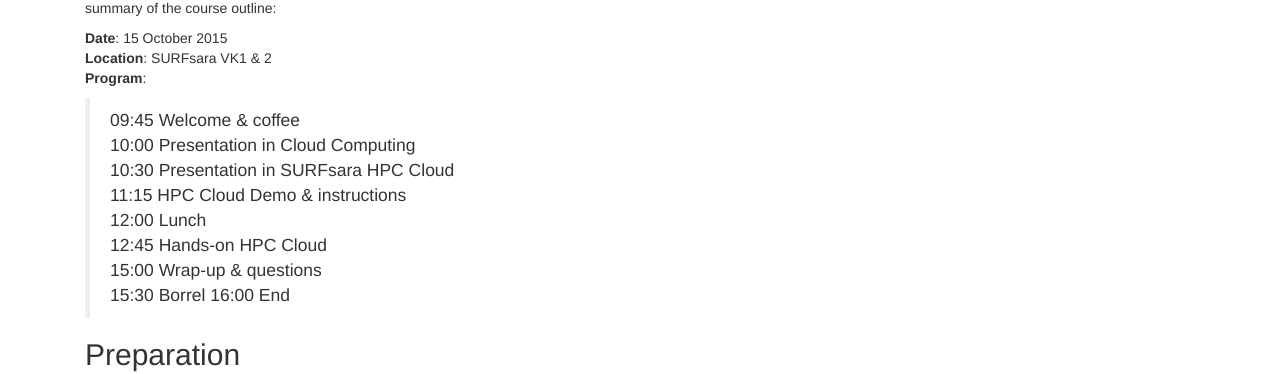
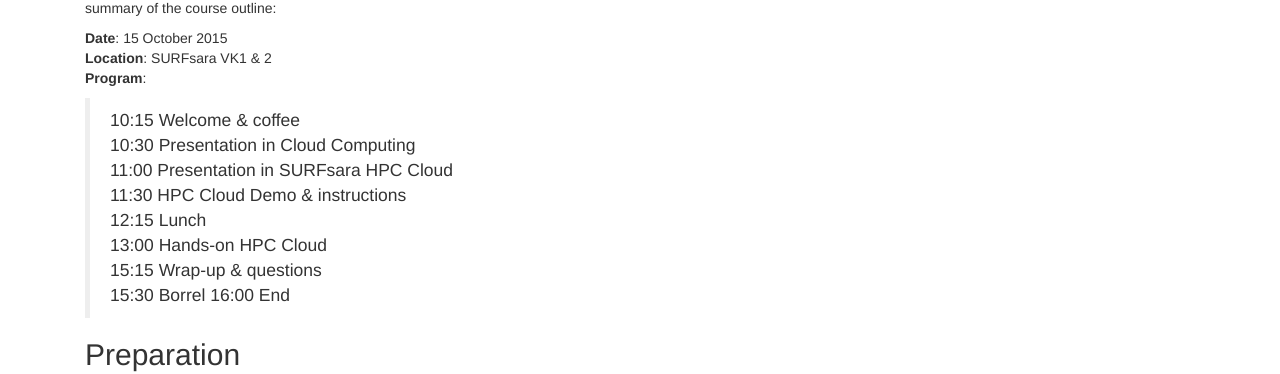
Before and after one commit to sara-nl/clouddocs, a Jekyll site: the page built from surfcursus-2015-Oct-15.markdown, in a window 1280 px wide and 900 px high, scrolled down 305 px. Shown: the part 150-524 px from the top of the window. Built offline with Jekyll 4.4.1, drawn with Linux system fonts in a browser that asks for light colours.

Commit message:
Update surfcursus-2015-Oct-15.markdown

```diff
--- a/surfcursus-2015-Oct-15.markdown
+++ b/surfcursus-2015-Oct-15.markdown
@@ -23,13 +23,13 @@
 **Program**:
 
 >
->09:45 Welcome & coffee
-10:00 Presentation in Cloud Computing
-10:30 Presentation in SURFsara HPC Cloud
-11:15 HPC Cloud Demo & instructions
-12:00 Lunch
-12:45 Hands-on HPC Cloud
-15:00 Wrap-up & questions
+>10:15 Welcome & coffee
+10:30 Presentation in Cloud Computing
+11:00 Presentation in SURFsara HPC Cloud
+11:30 HPC Cloud Demo & instructions
+12:15 Lunch
+13:00 Hands-on HPC Cloud
+15:15 Wrap-up & questions
 15:30 Borrel
 16:00 End
 
```
